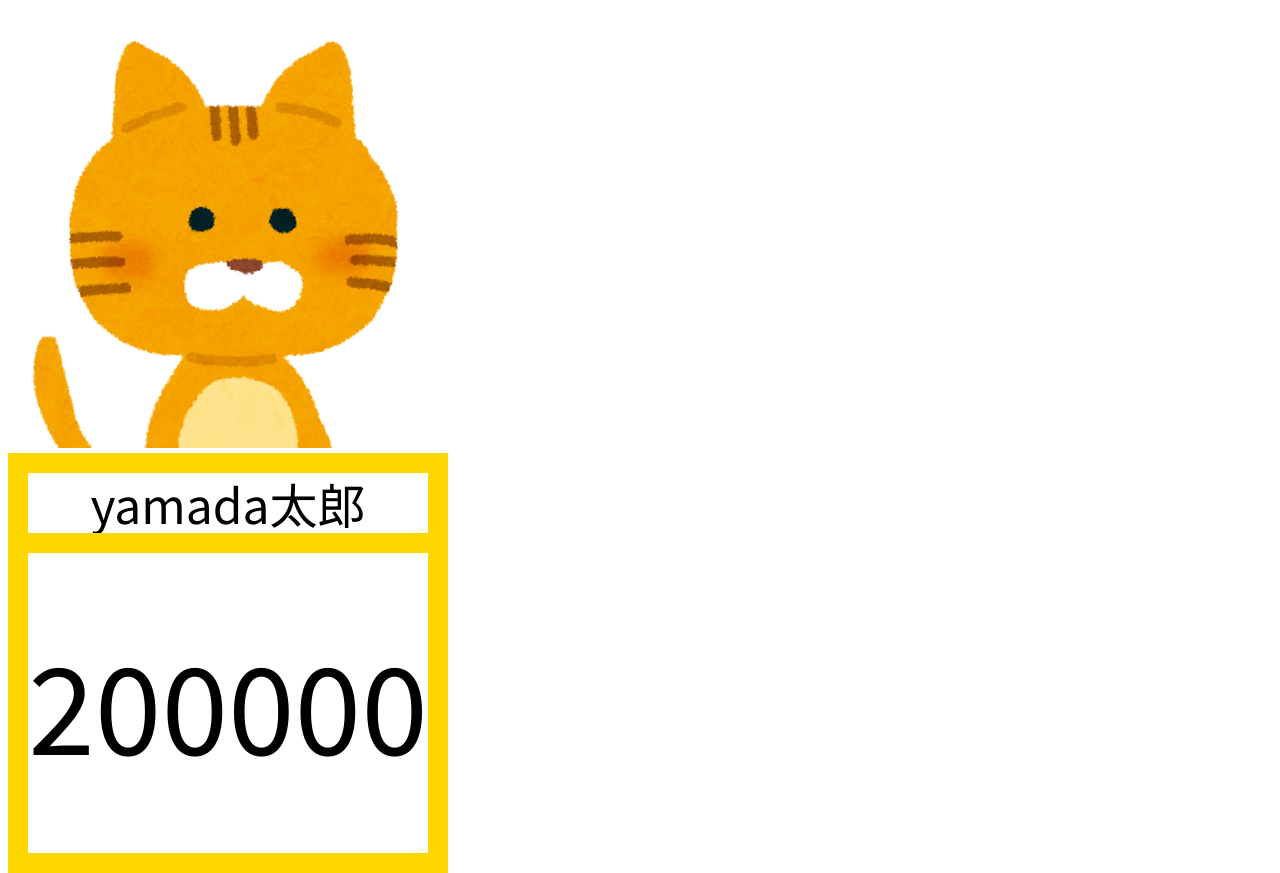
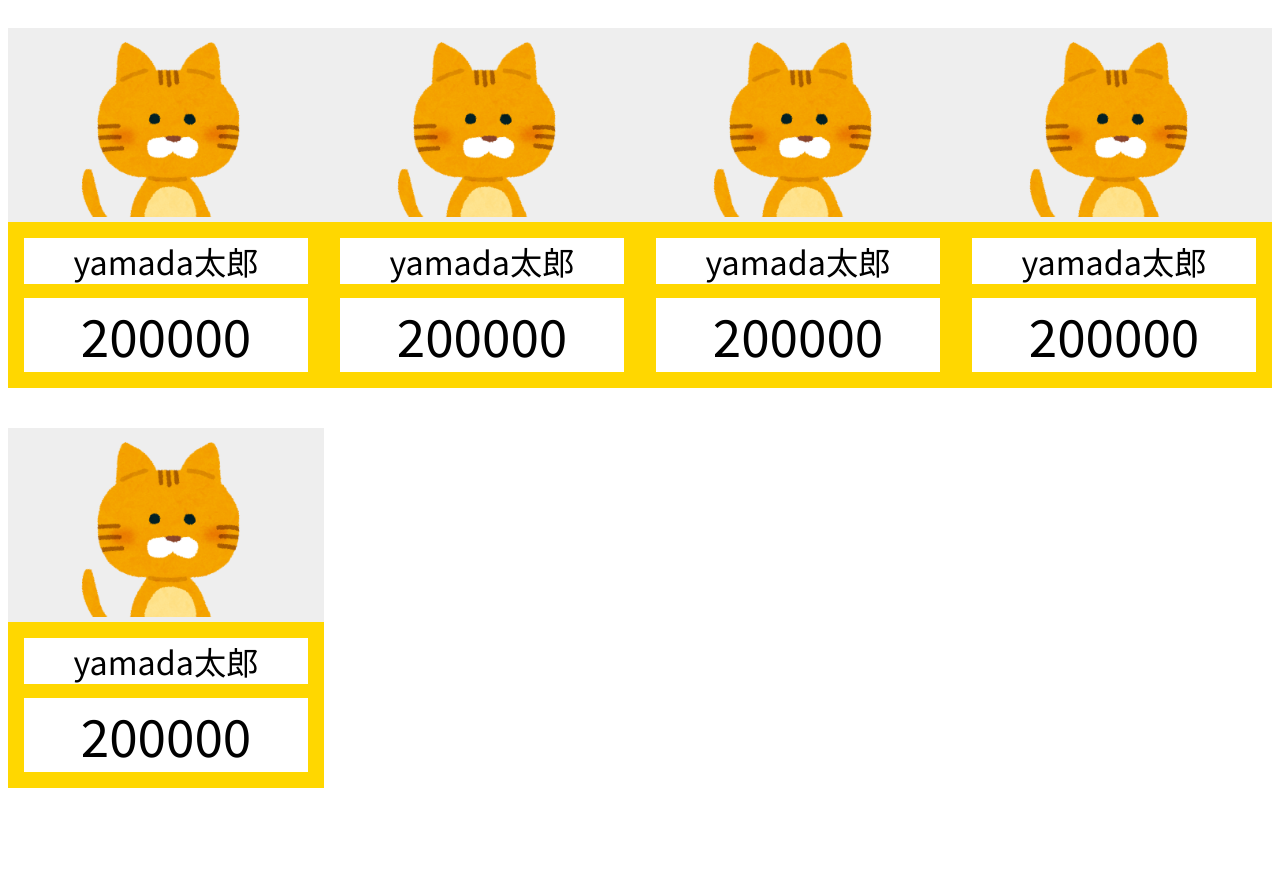
Before and after one commit to uu4k/quiz_no_are, a Vue app: page / in a window 1280 px wide. After the commit the page ends 816 px from the top, so only its background shows below. Built offline with nearby package versions, Linux system fonts and the light colour scheme.

Commit message:
show multi respondent.

```diff
--- a/src/components/Respondent.vue
+++ b/src/components/Respondent.vue
@@ -1,11 +1,13 @@
 <template>
   <div class="respondent">
-    <div class="respondent__avator">
-      <img src="@/assets/avators/animal_neko.png" alt="avator">
+    <div class="respondent__inner">
+      <div class="respondent__inner__avator">
+        <img src="@/assets/avators/animal_neko.png" alt="avator" />
       </div>
-    <div class="respondent__table">
-      <div class="respondent__table__name">yamada太郎</div>
-      <div class="respondent__table__panel">200000</div>
+      <div class="respondent__inner__table">
+        <div class="respondent__inner__table__name">yamada太郎</div>
+        <div class="respondent__inner__table__panel">200000</div>
+      </div>
     </div>
   </div>
 </template>
@@ -20,43 +22,37 @@ export default class Respondent extends Vue {}
 <style lang="sass" scoped>
 @import url(http://fonts.googleapis.com/css?family=Noto+Sans+JP)
 
-$panel_width: 400px
-$panel_height: 300px
-$padding: 20px
-$name_height: 60px
-
 .respondent
   font-family: 'Noto Sans JP'
+  flex-basis: 25%
+  background: #EEE
 
+  &__inner
     &__avator
+      text-align: center
+
       img
-      width: $panel_width + ($padding * 2)
-      height: $panel_width + ($padding * 2)
+        width: 60%
+        height: auto
 
     &__table
       background-color: gold
-    padding: $padding
-    width: $panel_width
+      padding: 5%
       text-align: center
 
       &__name
         background-color: white
-      height: $name_height
-      line-height: $name_height
         overflow: hidden
         text-overflow: ellipsis
-      font-size: $name_height * 0.8
+        font-size: 2.52vw
         white-space: nowrap
-      width: $panel_width
-      margin-bottom: $padding
+        margin-bottom: 5%
 
       &__panel
         background-color: white
-      height: $panel_height
-      line-height: $panel_height
         overflow: hidden
         text-overflow: ellipsis
-      font-size: $panel_height * 0.4
+        font-size: 4vw
         white-space: nowrap
-      width: $panel_width
+
 </style>
--- a/src/views/Home.vue
+++ b/src/views/Home.vue
@@ -1,6 +1,12 @@
 <template>
   <div class="home">
-    <Respondent></Respondent>
+    <div class="home__container">
+      <Respondent></Respondent>
+      <Respondent></Respondent>
+      <Respondent></Respondent>
+      <Respondent></Respondent>
+      <Respondent></Respondent>
+    </div>
   </div>
 </template>
 
@@ -19,5 +25,13 @@ export default class Home extends Vue {}
 
 <style lang="sass" scoped>
 div.home
-  height: 100vh
+
+  &__container
+    min-height: 100vh
+    height: 100vh
+    display: flex
+    flex-wrap: wrap
+    justify-content: space-between
+    align-items: center
+    align-content: space-around
 </style>
```
Lines whose indentation alone changed are shown as unchanged.
